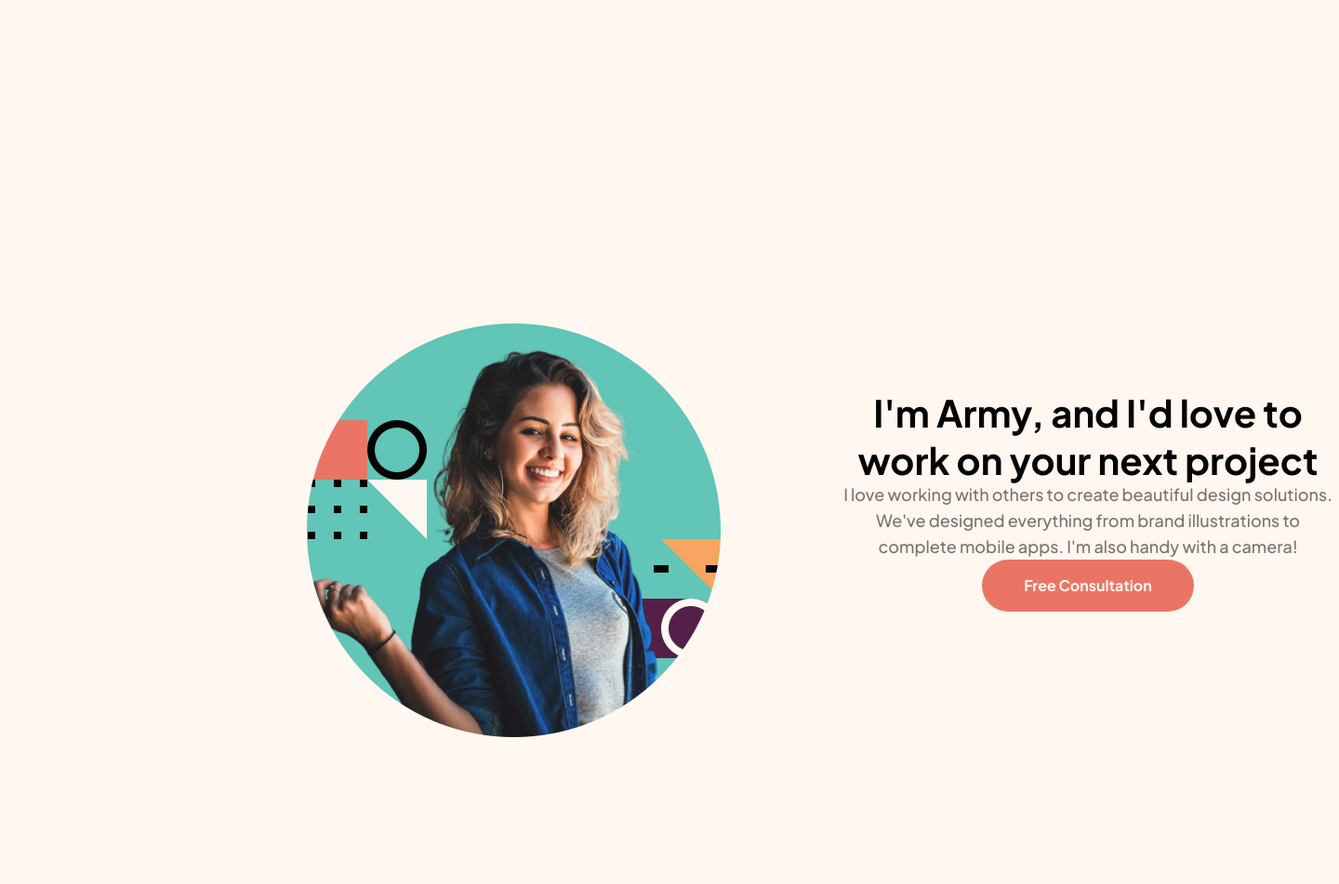
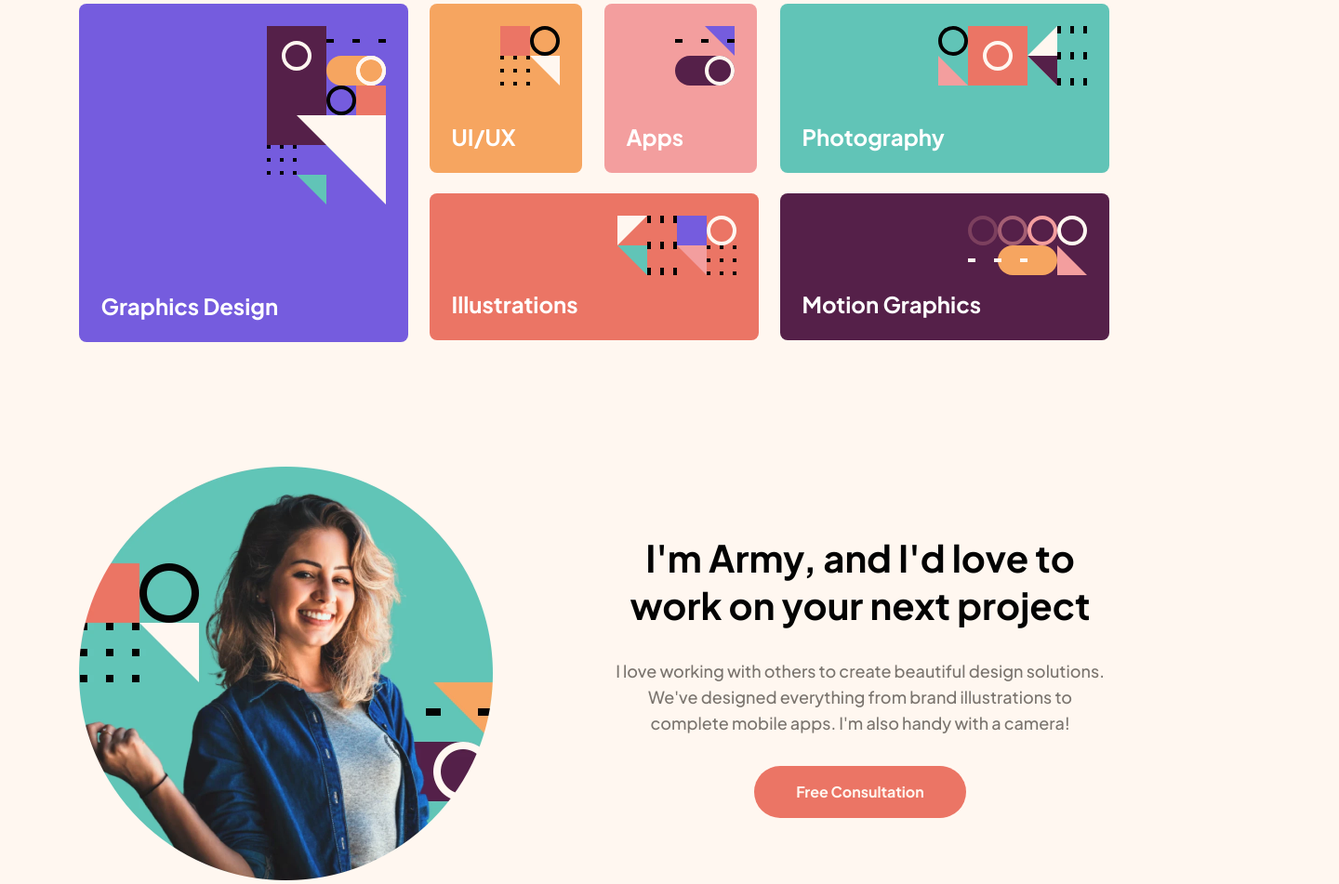
Before and after one commit to ewurasi-nyarkoa/single-page-portfolio, a plain HTML site: page index.html in a window 1280 px wide. Shown: the part 356-1307 px from the top of the page at 93% size, 1440 px wide, since content can reach past the window. Before the commit the page ends 1149 px from the top, so only its background shows below. Drawn offline with Linux system fonts and the light colour scheme.

Commit message:
added the services section and changed the position absolute to the margin given

```diff
--- a/index.html
+++ b/index.html
@@ -35,6 +35,36 @@
 
     </div>
 </section>
+<section class="services">
+  <div class="service-card illustrations-1 purple">
+    <p>Graphics Design</p>
+    <img src="./assets/pattern-graphic-design.svg" alt="Graphics Design">
+  </div>
+ <div class="group">
+  <div class="service-card illustrations-6 orange">
+    <p>UI/UX</p>
+    <img src="./assets/pattern-ui-ux.svg" alt="UI/UX">
+  </div>
+  <div class="service-card illustrations-5 pink">
+    <p>Apps</p>
+    <img src="./assets/pattern-apps.svg" alt="Apps">
+  </div>
+ </div>
+ <div class="service-card illustrations-4 blue">
+  <p>Photography</p>
+  <img src="./assets/pattern-photography.svg" alt="Photography">
+</div>
+  <div class="service-card illustrations-2 red">
+    <p>Illustrations</p>
+    <img src="./assets/pattern-illustrations.svg" alt="Illustrations">
+  </div>
+  <div class="service-card illustrations-3 violet">
+    <p>Motion Graphics</p>
+    <img src="./assets/pattern-motion-graphics.svg" alt="Motion Graphics">
+  </div>
+
+
+</section>
 
 <section class="about-section">
   <div>
@@ -53,7 +83,7 @@
     </button>
   </div>
 
-</section>
+  </section>
 
 
   <!-- Free Consultation
--- a/style.css
+++ b/style.css
@@ -99,9 +99,7 @@ body{
   }
 
   .hero{
-    position: absolute;
-    left: 334px;
-    top: 164px;
+    margin-top: 66px;
     width: 752px;
     height: 150px;
     display: flex;
@@ -124,25 +122,98 @@ body{
     color: var(--warm-ash);
   }
 
+
+.services{
+  margin-top: 80px;
+  display: grid;
+  grid-template-columns: repeat(3, 1fr);
+  gap: 20px;
+  width: 1111px ;
+}
+
+.service-card{
+  position: relative;
+  /* border: 1px solid var(--warm-ash); */
+  padding: 24px;
+  border-radius: 8px;
+  display: flex;
+  align-content: flex-end;
+}
+
+.service-card p{
+  display: flex;
+  align-self: flex-end;
+  font-weight: var(--heading-bold-weight);
+  font-size: 24px;
+  color: white;
+}
+
+.service-card img{
+  position: absolute;
+  top: 24px;
+  right: 24px;
+}
+
+.group{
+  display: flex;
+  gap: 24px;
+}
+
+.illustrations-1{
+  width: 354px;
+  height: 364px;
+  grid-row: span 2;
+}
+
+.illustrations-6,.illustrations-5{
+  width: 164px;
+  height: 182px;
+}
+
+.illustrations-4{
+  width: 354px;
+  height: 182px;
+}
+
+.illustrations-2,.illustrations-3{
+  width: 354px;
+  height: 158px;
+}
+.services .purple{
+  background-color: var(--lavender-purple);
+}
+.services .orange{
+  background-color: var(--soft-orange);
+}
+.services .pink{
+  background-color: var(--blush-pink);
+}
+.services .red{
+  background-color: var(--coral-red);
+}
+.services .blue{
+  background-color: var(--aqua-blue);
+}
+.services .violet{
+  background-color: var(--deep-violet);
+}
+
+
 .about-section{
-    position: absolute;
-    left:165px;
-    top:894;
+  display: flex;
+  flex-direction: row;
+  justify-content: space-between;
+  align-items: center;
   width: 1110px;
   height: 445px;
+  margin-top: 136px;
 }
 
 .about-section img{
-    position: absolute;
-    left: 165px;
-    top: 894px;
  width: 445px;
   height: 445px;
 }
 .about-text{
-    position: absolute;
-    left: 735px;
-    top: 964px;
   width: 540px;
   height: 306px;
 }
@@ -155,6 +226,7 @@ body{
   color: var(--jet-black);
 }
 .about-text p{
+  margin-top: 34px;
   width: 540px;
   height: 84px;
   font-size: var(--body-m-size);
@@ -163,6 +235,7 @@ body{
   color: var(--warm-ash);
 }
 .consult-btn1{
+  margin-top: 32px;
   width: var(--button-width);
   height: var(--button-height);
   background-color: var(--coral-red);
@@ -177,8 +250,3 @@ body{
 .consult-btn1:hover{
   background-color: var(--soft-orange);
 }
-/* .arrow-icon {
-    position: absolute;
-    left: var(--arrow-icon-x);
-    top: var(--arrow-icon-y);
-  } */
```
Lines whose indentation alone changed are shown as unchanged.
